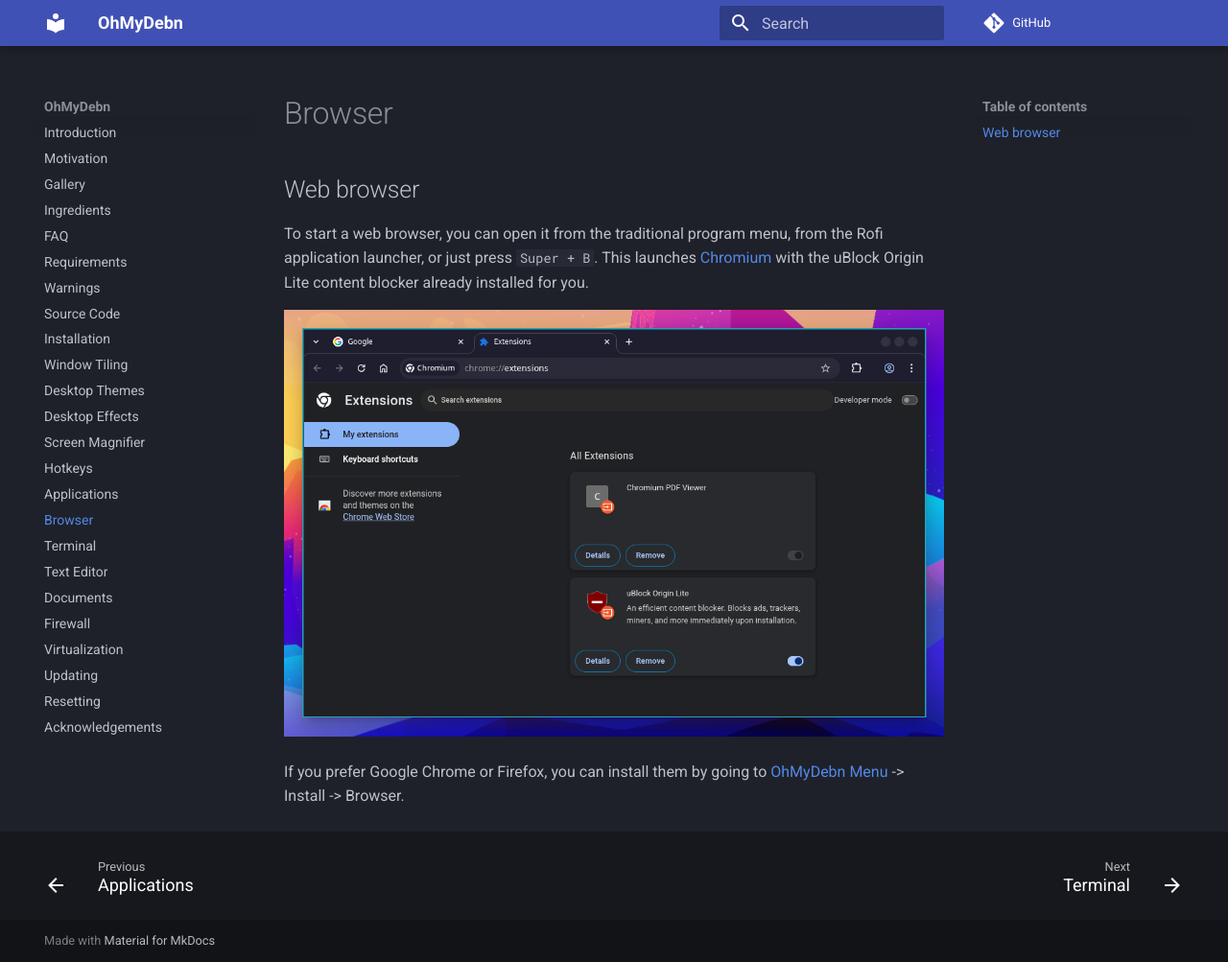
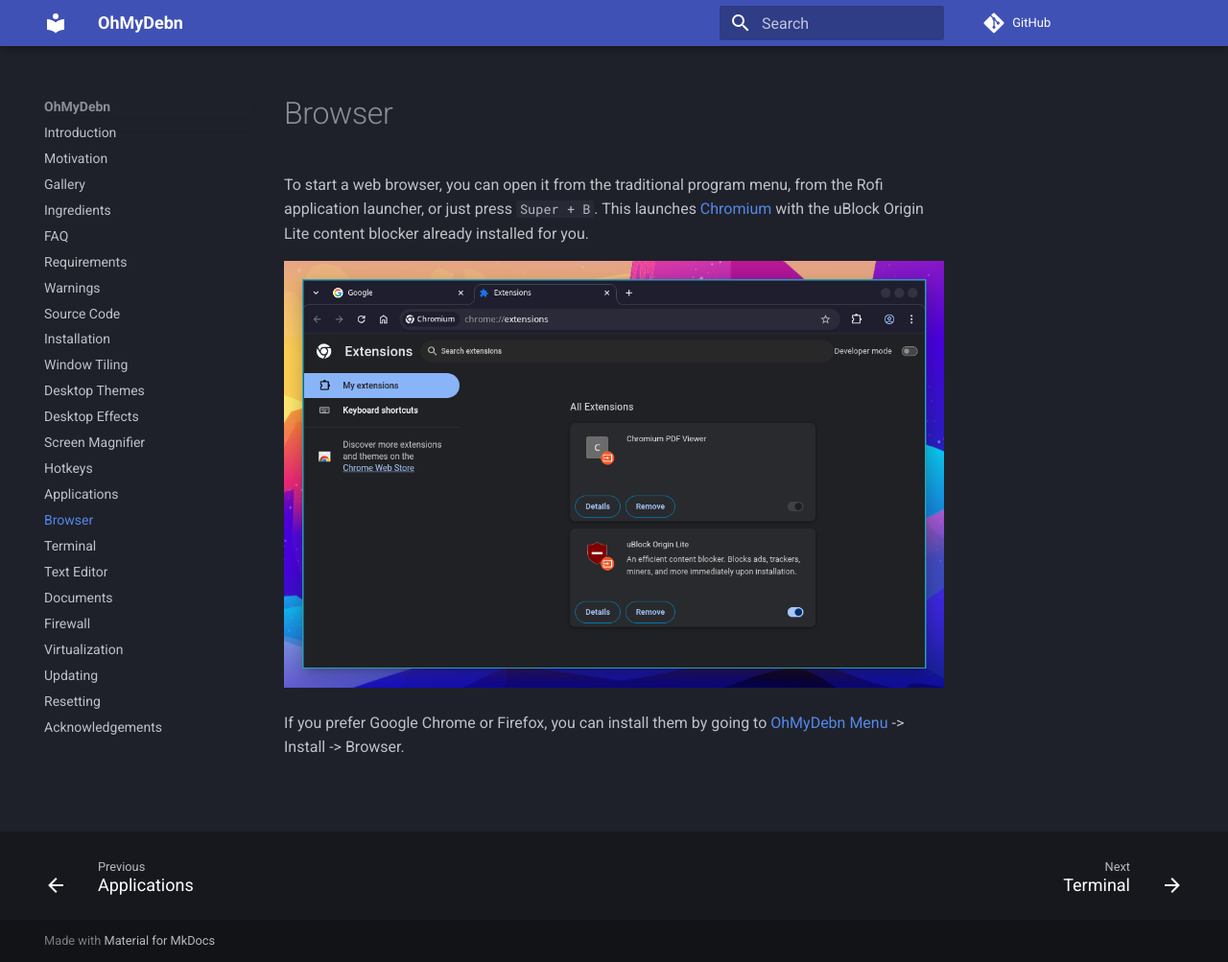
Before and after one commit to dougburks/ohmydebn-docs, an MkDocs documentation site: the page built from docs/browser.md, in a window 1280 px wide and 1003 px high. Shown: the whole window at 96% size. Built offline with MkDocs 1.6.1 and Material for MkDocs 9.7.7, drawn with Linux system fonts in a browser that asks for light colours; comment, search, counter and statistics services are not loaded.

Commit message:
update browser.md

```diff
--- a/docs/browser.md
+++ b/docs/browser.md
@@ -1,5 +1,3 @@
-## Web browser
-
 To start a web browser, you can open it from the traditional program menu, from the Rofi application launcher, or just press `Super + B`. This launches [Chromium](https://www.chromium.org/Home/) with the uBlock Origin Lite content blocker already installed for you.
 
 ![OhMyDebn chromium web browser with uBlock Origin Lite content blocker](https://raw.githubusercontent.com/dougburks/ohmydebn-docs/refs/heads/main/images/ohmydebn-chromium-ublock.png)
```
